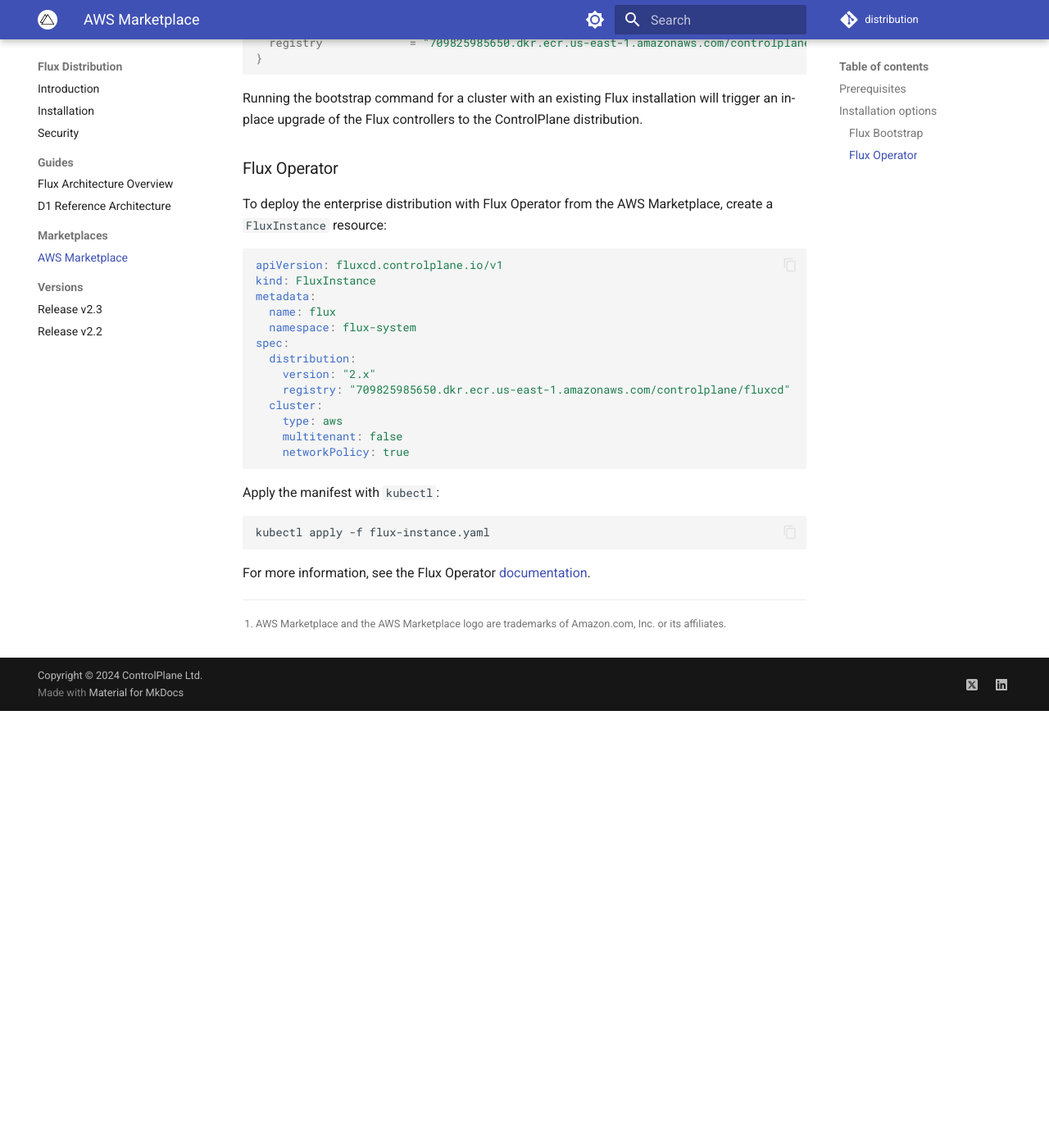
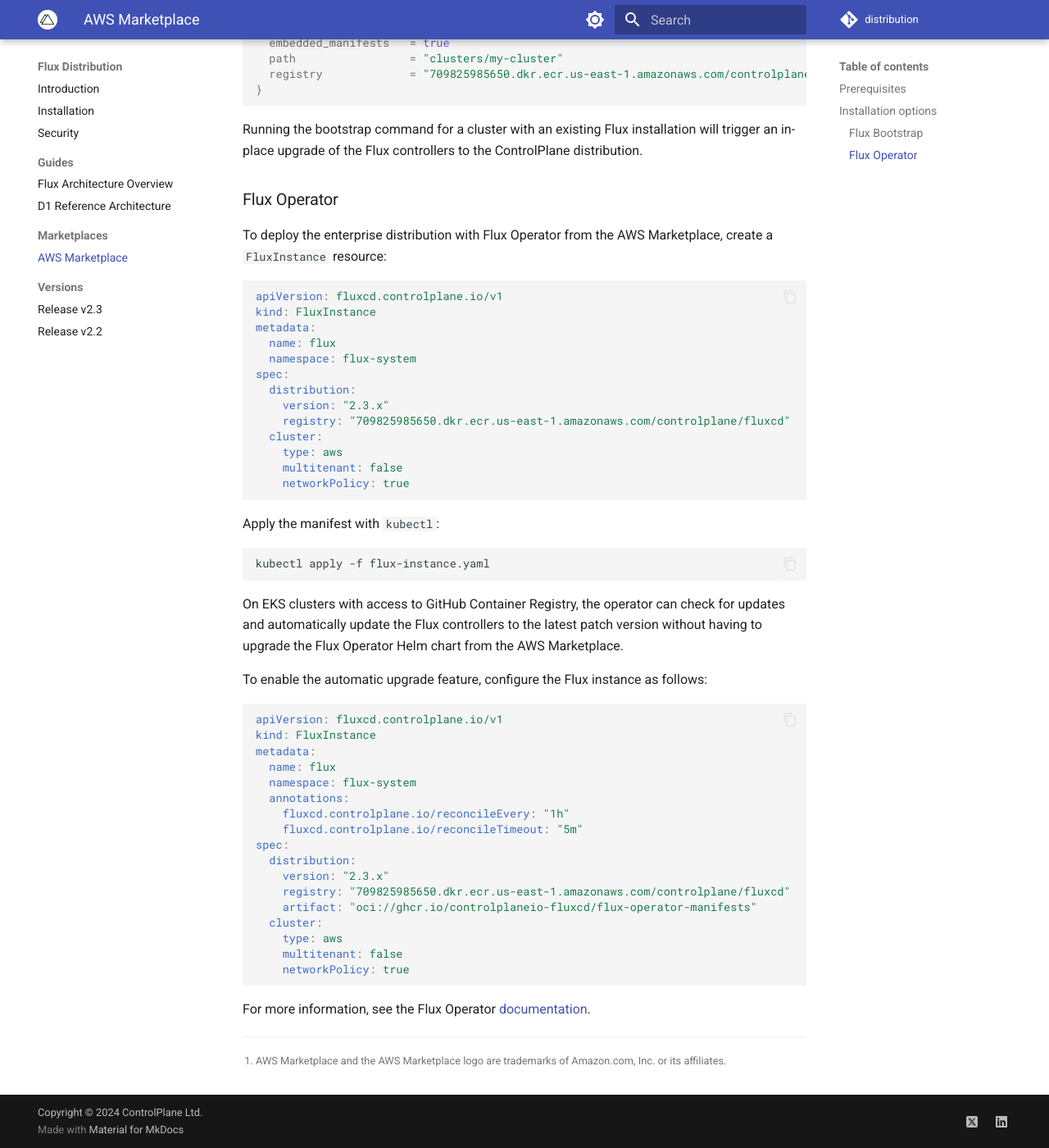
Before and after one commit to controlplaneio-fluxcd/distribution, an MkDocs documentation site: the page built from docs/marketplace/aws.md, in a window 1280 px wide and 1400 px high, scrolled down 1231 px. Shown: the whole window at 82% size. Built offline with MkDocs 1.6.1 and Material for MkDocs 9.7.7, drawn with Linux system fonts in a browser that asks for light colours; comment, search, counter and statistics services are not loaded; before the commit the page ends 2098 px from its top, so only the background shows below that.

Commit message:
Update docs for Flux Operator v0.5.0
Signed-off-by: Stefan Prodan <stefan.prodan@gmail.com>

````diff
--- a/docs/marketplace/aws.md
+++ b/docs/marketplace/aws.md
@@ -15,6 +15,8 @@
 ```yaml
 image:
   repository: 709825985650.dkr.ecr.us-east-1.amazonaws.com/controlplane/fluxcd/flux-operator
+marketplace:
+  type: aws
 ```
 
 ## Installation options
@@ -72,7 +74,7 @@
   namespace: flux-system
 spec:
   distribution:
-    version: "2.x"
+    version: "2.3.x"
     registry: "709825985650.dkr.ecr.us-east-1.amazonaws.com/controlplane/fluxcd"
   cluster:
     type: aws
@@ -86,6 +88,32 @@
 kubectl apply -f flux-instance.yaml
 ```
 
+On EKS clusters with access to GitHub Container Registry, the operator can check for updates
+and automatically update the Flux controllers to the latest patch version without having to
+upgrade the Flux Operator Helm chart from the AWS Marketplace.
+
+To enable the automatic upgrade feature, configure the Flux instance as follows:
+
+```yaml
+apiVersion: fluxcd.controlplane.io/v1
+kind: FluxInstance
+metadata:
+  name: flux
+  namespace: flux-system
+  annotations:
+    fluxcd.controlplane.io/reconcileEvery: "1h"
+    fluxcd.controlplane.io/reconcileTimeout: "5m"
+spec:
+  distribution:
+    version: "2.3.x"
+    registry: "709825985650.dkr.ecr.us-east-1.amazonaws.com/controlplane/fluxcd"
+    artifact: "oci://ghcr.io/controlplaneio-fluxcd/flux-operator-manifests"
+  cluster:
+    type: aws
+    multitenant: false
+    networkPolicy: true
+```
+
 For more information, see the Flux Operator [documentation](../operator/index.md).
 
 [^1]: AWS Marketplace and the AWS Marketplace logo are trademarks of Amazon.com, Inc. or its affiliates.
````
Also changed, not shown: docs/operator/flux-config.md (+13 -4 lines), docs/operator/fluxinstance.md (+20 -2 lines).
